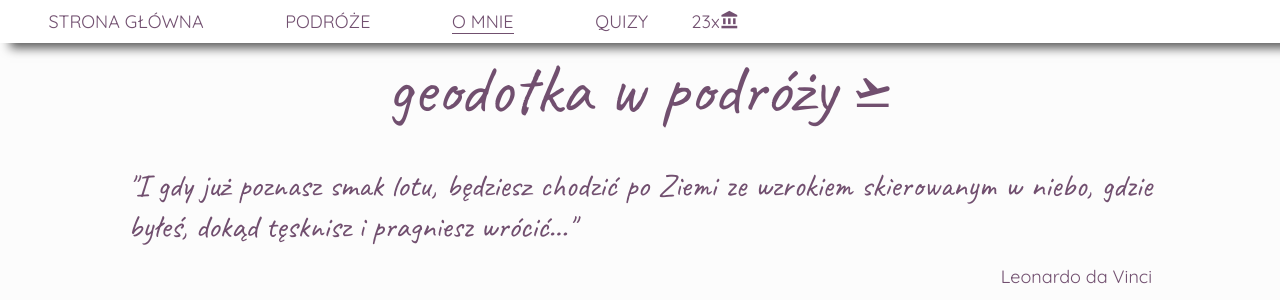
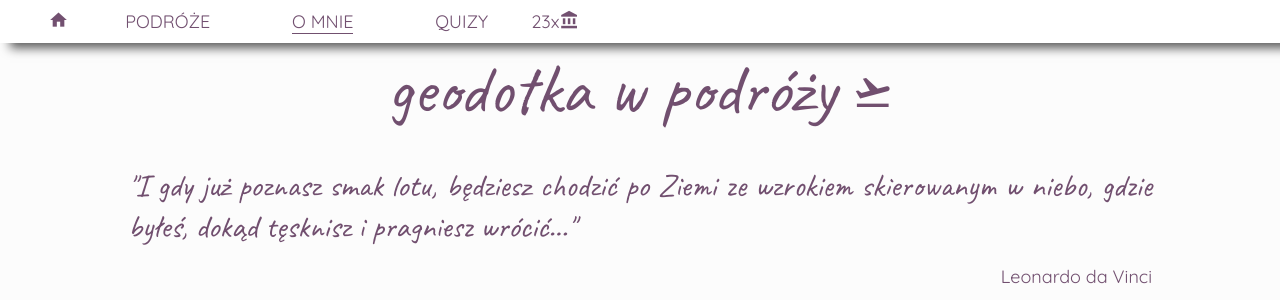
Before and after one commit to geodotka/mindtrip, a Django app: a page that uses mindtrip/trips/templates/trips/base.html in a window 1280 px wide. Shown: the top 300 px of the page. Run offline with Django 3.2, Linux system fonts and the light colour scheme; parts of the project's set-up code (start-up, migrations or seed data) failed here and were passed over.

Commit message:
Change home page link to icon

```diff
--- a/mindtrip/static/css/trips.css
+++ b/mindtrip/static/css/trips.css
@@ -64,15 +64,15 @@ nav a {
 	margin: 0 3vw;
 }
 
-.nav-selected {
+.nav-selected, .home_page_icon .nav-selected {
 	border-bottom: solid 1px;
 }
 
-.capitals_counter {
+.capitals_counter, .home_page_icon {
 	position: relative;
 }
 
-.capitals_counter .material-icons{
+.capitals_counter .material-icons, .home_page_icon .material-icons {
 	font-size: 20px;
 	position: absolute;
 }
@@ -871,6 +871,10 @@ form button {
 		min-width: 70px;
 	}
 
+	.home_page_icon {
+		margin-right: 10vw;
+	}
+
 	.capitals_counter {
 		display: none;
 	}
--- a/mindtrip/trips/templates/trips/base.html
+++ b/mindtrip/trips/templates/trips/base.html
@@ -14,7 +14,7 @@
 
 	<header>
 		<nav>
-			<a href="{% url 'home' %}"{% block home_page %}{% endblock %}>Strona główna</a>
+			<a href="{% url 'home' %}" class="home_page_icon"><i class="material-icons{% block home_page %}{% endblock %}">home</i></a>
 			<a href="{% url 'trips' %}"{% block trips_page %}{% endblock %}>Podróże</a>
 			<a href="{% url 'about_me' %}"{% block about_me %}{% endblock %}>O mnie</a>
 			<a href="{% url 'quizzes' %}">Quizy</a>
--- a/mindtrip/trips/templates/trips/home.html
+++ b/mindtrip/trips/templates/trips/home.html
@@ -1,6 +1,6 @@
 {% extends "trips/base.html" %}
 
-{% block home_page %} class="nav-selected"{% endblock %}
+{% block home_page %} nav-selected{% endblock %}
 {% block javascript %}
 	<script type="text/javascript" src="{{ STATIC_URL }}js/vendor/jquery-3.1.1.min.js"></script>
 {% endblock %}
```
